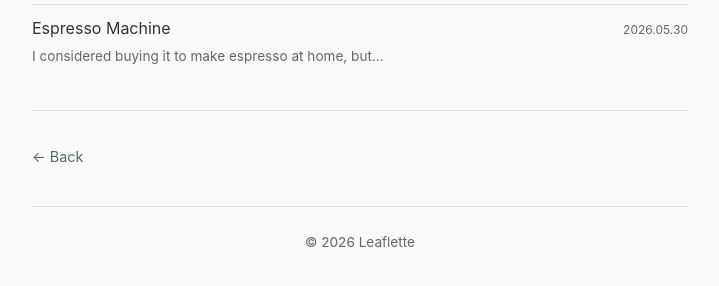
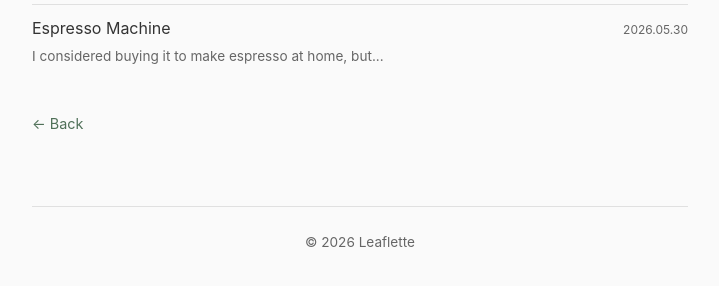
Before and after one commit to ipari/minimal-life, a Jekyll site: the page built from en/no-buys/index.html, in a window 1280 px wide. Shown: the part 545-831 px from the top of the page, without its empty margins (280-999 px from the left). Built offline with Jekyll 4.4.1, drawn with Linux system fonts in a browser that asks for light colours.

Commit message:
Refine archive back navigation

```diff
--- a/assets/css/style.css
+++ b/assets/css/style.css
@@ -682,6 +682,12 @@ body {
   border-top: 1px solid var(--color-border);
 }
 
+.review-list + .back-nav,
+.posts-archive + .back-nav {
+  padding-top: 0;
+  border-top: 0;
+}
+
 .back-nav a {
   font-size: 0.9rem;
   color: var(--color-brand);
```
